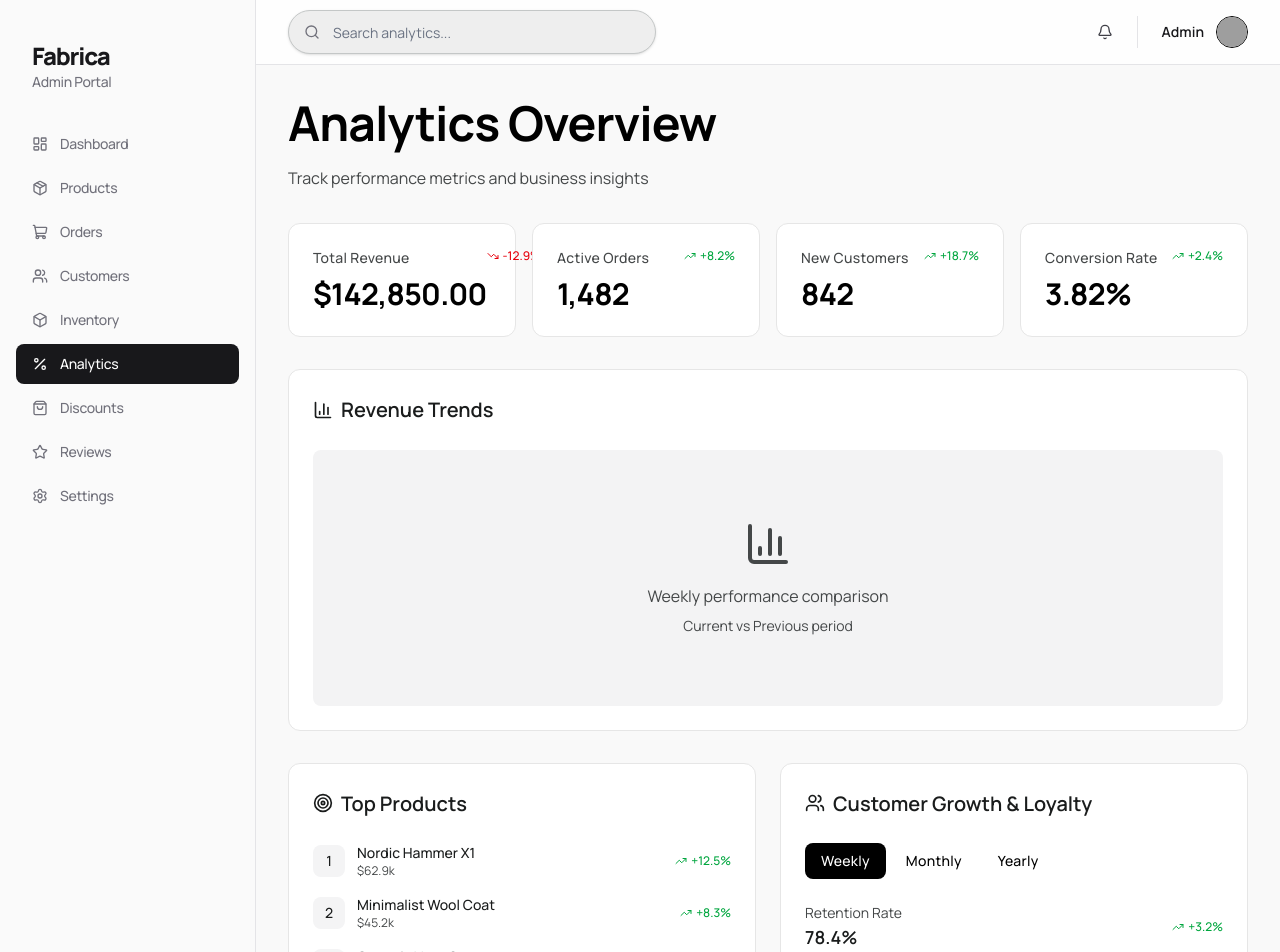
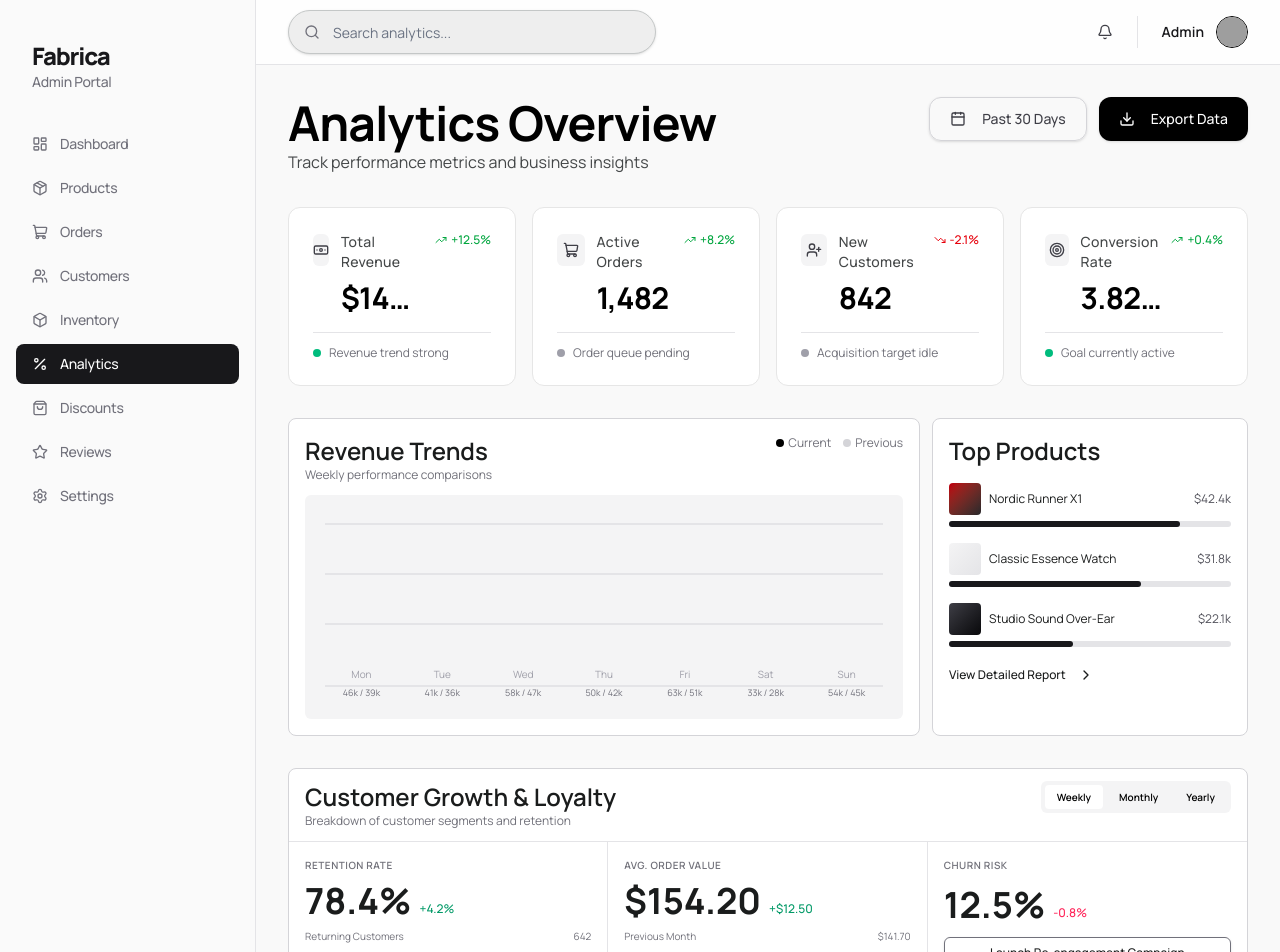
Before and after one commit to AneeshJustin/Fabrica, a React (Vite) app: page /analytics-u45-fabrica-admin in a window 1280 px wide. Shown: the top 952 px of the page. Built offline with nearby package versions, Linux system fonts and the light colour scheme; grey boxes are pictures that could not be loaded.

Commit message:
Analytics completed

```diff
--- a/src/screens/AnalyticsFabrica/AnalyticsFabrica.jsx
+++ b/src/screens/AnalyticsFabrica/AnalyticsFabrica.jsx
@@ -1,7 +1,10 @@
 import {
+  Banknote,
   BellIcon,
   BoxIcon,
+  CalendarIcon,
   ChevronRightIcon,
+  DownloadIcon,
   LayoutDashboardIcon,
   PackageIcon,
   PercentIcon,
@@ -10,8 +13,11 @@ import {
   SettingsIcon,
   ShoppingBagIcon,
   ShoppingCartIcon,
+  ShoppingCart,
   StarIcon,
+  UserPlus,
   UsersIcon,
+  Target,
   TrendingUpIcon,
   TrendingDownIcon,
   BarChart3Icon,
@@ -61,46 +67,55 @@ const keyMetrics = [
   {
     label: 'Total Revenue',
     value: '$142,850.00',
-    change: '-12.9%',
-    positive: false,
+    icon: Banknote,
+    change: '+12.5%',
+    positive: true,
+    statusText: 'Revenue trend strong',
+    statusActive: true,
   },
   {
     label: 'Active Orders',
     value: '1,482',
+    icon: ShoppingCart,
     change: '+8.2%',
     positive: true,
+    statusText: 'Order queue pending',
+    statusActive: false,
   },
   {
     label: 'New Customers',
     value: '842',
-    change: '+18.7%',
-    positive: true,
+    icon: UserPlus,
+    change: '-2.1%',
+    positive: false,
+    statusText: 'Acquisition target idle',
+    statusActive: false,
   },
   {
     label: 'Conversion Rate',
     value: '3.82%',
-    change: '+2.4%',
+    icon: Target,
+    change: '+0.4%',
     positive: true,
+    statusText: 'Goal currently active',
+    statusActive: true,
   },
 ];
 
 const topProducts = [
-  { name: 'Nordic Hammer X1', sales: '$62.9k', growth: '+12.5%' },
-  { name: 'Minimalist Wool Coat', sales: '$45.2k', growth: '+8.3%' },
-  { name: 'Ceramic Vase Set', sales: '$38.7k', growth: '-2.1%' },
-  { name: 'Leather Backpack', sales: '$29.4k', growth: '+15.8%' },
-  { name: 'Smart Watch Pro', sales: '$24.8k', growth: '+5.2%' },
+  { name: 'Nordic Runner X1', sales: '$42.4k', progress: 82, thumb: 'from-red-700 to-zinc-800' },
+  { name: 'Classic Essence Watch', sales: '$31.8k', progress: 68, thumb: 'from-zinc-100 to-zinc-200' },
+  { name: 'Studio Sound Over-Ear', sales: '$22.1k', progress: 44, thumb: 'from-zinc-700 to-zinc-950' },
 ];
 
-const customerMetrics = [
-  { label: 'Retention Rate', value: '78.4%', change: '+3.2%', positive: true },
-  {
-    label: 'Avg. Order Value',
-    value: '$154.20',
-    change: '-2.4%',
-    positive: false,
-  },
-  { label: 'Churn Risk', value: '12.5%', change: '-5.8%', positive: true },
+const revenueTrendData = [
+  { day: 'Mon', current: 46, previous: 39 },
+  { day: 'Tue', current: 41, previous: 36 },
+  { day: 'Wed', current: 58, previous: 47 },
+  { day: 'Thu', current: 50, previous: 42 },
+  { day: 'Fri', current: 63, previous: 51 },
+  { day: 'Sat', current: 33, previous: 28 },
+  { day: 'Sun', current: 54, previous: 45 },
 ];
 
 export const AnalyticsFabrica = () => {
@@ -185,7 +200,8 @@ export const AnalyticsFabrica = () => {
           </header>
           <main className="flex-1">
             <div className="mx-auto flex w-full max-w-[1200px] flex-col gap-8 p-4 sm:p-6 lg:p-8">
-              <div className="flex flex-col gap-4">
+              <div className="flex flex-col gap-4 sm:flex-row sm:items-start sm:justify-between">
+                <div>
                   <h1 className="text-4xl font-bold tracking-[-0.96px] text-black sm:text-5xl sm:leading-[52.8px]">
                     Analytics Overview
                   </h1>
@@ -193,25 +209,50 @@ export const AnalyticsFabrica = () => {
                     Track performance metrics and business insights
                   </p>
                 </div>
+                <div className="flex items-center gap-3">
+                  <Button
+                    type="button"
+                    variant="outline"
+                    className="h-11 rounded-xl border-zinc-300 px-5 text-sm text-zinc-700"
+                  >
+                    <CalendarIcon className="mr-2 h-4 w-4" />
+                    Past 30 Days
+                  </Button>
+                  <Button
+                    type="button"
+                    className="h-11 rounded-xl bg-black px-5 text-sm text-white hover:bg-black/90"
+                  >
+                    <DownloadIcon className="mr-2 h-4 w-4" />
+                    Export Data
+                  </Button>
+                </div>
+              </div>
 
               <div className="grid grid-cols-1 gap-4 sm:grid-cols-2 lg:grid-cols-4">
-                {keyMetrics.map((metric) => (
+                {keyMetrics.map((metric) => {
+                  const MetricIcon = metric.icon;
+                  return (
                   <Card
                     key={metric.label}
                     className="rounded-xl border-[#e6e6e6] bg-white shadow-none"
                   >
                     <CardContent className="p-6">
-                      <div className="flex items-start justify-between">
-                        <div>
+                      <div className="flex min-h-[84px] items-start justify-between gap-2">
+                        <div className="flex min-w-0 flex-1 items-start gap-3">
+                          <div className="mt-0.5 flex h-8 w-8 items-center justify-center rounded-md bg-zinc-100 text-zinc-700">
+                            <MetricIcon className="h-4 w-4" />
+                          </div>
+                          <div className="min-w-0">
                             <p className="text-sm font-medium tracking-[0.28px] text-[#444748]">
                               {metric.label}
                             </p>
-                          <p className="mt-2 text-3xl font-bold tracking-[-0.72px] text-black">
+                            <p className="mt-2 truncate text-2xl font-bold tracking-[-0.72px] text-black lg:text-3xl">
                               {metric.value}
                             </p>
                           </div>
+                        </div>
                         <div
-                          className={`flex items-center gap-1 text-xs font-medium ${
+                          className={`shrink-0 whitespace-nowrap text-right flex items-center gap-1 text-xs font-medium ${
                             metric.positive ? 'text-green-600' : 'text-red-600'
                           }`}
                         >
@@ -223,156 +264,182 @@ export const AnalyticsFabrica = () => {
                           {metric.change}
                         </div>
                       </div>
+                      <div className="mb-3 mt-4 w-full border-t border-zinc-200" />
+                      <div className="flex items-center gap-2">
+                        <span
+                          className={`h-2 w-2 rounded-full ${
+                            metric.statusActive ? 'bg-emerald-500' : 'bg-zinc-400'
+                          }`}
+                        />
+                        <span className="text-xs text-[#71717A]">
+                          {metric.statusText}
+                        </span>
+                      </div>
                     </CardContent>
                   </Card>
-                ))}
+                  );
+                })}
               </div>
 
-              <Card className="rounded-xl border-[#e6e6e6] bg-white shadow-none">
-                <CardContent className="p-6">
-                  <div className="flex items-center gap-2 mb-6">
-                    <BarChart3Icon className="h-5 w-5 text-[#1a1c1c]" />
-                    <h2 className="text-xl font-semibold leading-[31.2px] text-[#1a1c1c]">
-                      Revenue Trends
-                    </h2>
+              <div className="grid grid-cols-1 gap-3 lg:grid-cols-[2fr_1fr]">
+                <Card className="rounded-lg border-[#d4d4d8] bg-white shadow-none">
+                  <CardContent className="p-4">
+                    <div className="mb-3 flex items-start justify-between">
+                      <div>
+                        <h2 className="text-2xl font-semibold text-[#1a1c1c]">Revenue Trends</h2>
+                        <p className="text-xs text-[#71717A]">Weekly performance comparisons</p>
                       </div>
-                  <div className="h-64 bg-[#f3f3f4] rounded-lg flex items-center justify-center">
-                    <div className="text-center">
-                      <BarChart3Icon className="h-12 w-12 text-[#444748] mx-auto mb-4" />
-                      <p className="text-[#444748]">
-                        Weekly performance comparison
-                      </p>
-                      <p className="text-sm text-[#444748] mt-2">
-                        Current vs Previous period
-                      </p>
+                      <div className="flex items-center gap-3 text-xs text-[#71717A]">
+                        <span className="flex items-center gap-1">
+                          <span className="h-2 w-2 rounded-full bg-black" />
+                          Current
+                        </span>
+                        <span className="flex items-center gap-1">
+                          <span className="h-2 w-2 rounded-full bg-zinc-300" />
+                          Previous
+                        </span>
+                      </div>
+                    </div>
+                    <div className="relative h-56 rounded-md bg-[#f4f4f5] px-5 pb-5 pt-6">
+                      <div className="absolute inset-x-5 top-7 h-0.5 bg-zinc-200" />
+                      <div className="absolute inset-x-5 top-[78px] h-0.5 bg-zinc-200" />
+                      <div className="absolute inset-x-5 top-[128px] h-0.5 bg-zinc-200" />
+                      <div className="absolute inset-x-5 bottom-8 h-0.5 bg-zinc-200" />
+                      <div className="flex h-full items-end justify-between gap-2">
+                        {revenueTrendData.map((item) => (
+                          <div key={item.day} className="flex w-full flex-col items-center justify-end gap-1">
+                            <div className="flex h-[78%] w-full items-end justify-center gap-1">
+                              <div
+                                className="w-[44%] rounded-t bg-zinc-400/70"
+                                style={{ height: `${Math.max(20, item.previous)}%` }}
+                              />
+                              <div
+                                className="w-[44%] rounded-t bg-zinc-900"
+                                style={{ height: `${item.current}%` }}
+                              />
+                            </div>
+                            <span className="text-[10px] text-zinc-400">{item.day}</span>
+                            <span className="text-[9px] text-zinc-500">{item.current}k / {item.previous}k</span>
+                          </div>
+                        ))}
                       </div>
                     </div>
                   </CardContent>
                 </Card>
 
-              <div className="grid grid-cols-1 gap-6 lg:grid-cols-2">
-                <Card className="rounded-xl border-[#e6e6e6] bg-white shadow-none">
-                  <CardContent className="p-6">
-                    <div className="flex items-center gap-2 mb-6">
-                      <TargetIcon className="h-5 w-5 text-[#1a1c1c]" />
-                      <h2 className="text-xl font-semibold leading-[31.2px] text-[#1a1c1c]">
-                        Top Products
-                      </h2>
+                <Card className="rounded-lg border-[#d4d4d8] bg-white shadow-none">
+                  <CardContent className="p-4">
+                    <h2 className="mb-4 text-2xl font-semibold text-[#1a1c1c]">Top Products</h2>
+                    <div className="space-y-4">
+                      {topProducts.map((product) => (
+                        <div key={product.name} className="space-y-1.5">
+                          <div className="flex items-center gap-2">
+                            <div className={`h-8 w-8 rounded bg-linear-to-br ${product.thumb}`} />
+                            <p className="flex-1 truncate text-xs text-[#1a1c1c]">{product.name}</p>
+                            <span className="text-xs text-[#52525B]">{product.sales}</span>
                           </div>
-                    <div className="space-y-4">
-                      {topProducts.map((product, index) => (
+                          <div className="h-1.5 w-full rounded-full bg-zinc-200">
                             <div
-                          key={index}
-                          className="flex items-center justify-between"
-                        >
-                          <div className="flex items-center gap-3">
-                            <div className="flex items-center justify-center w-8 h-8 rounded-lg bg-zinc-100 text-sm font-medium text-[#1a1c1c]">
-                              {index + 1}
-                            </div>
-                            <div>
-                              <p className="text-sm font-medium text-[#1a1c1c]">
-                                {product.name}
-                              </p>
-                              <p className="text-xs text-[#444748]">
-                                {product.sales}
-                              </p>
-                            </div>
-                          </div>
-                          <div
-                            className={`flex items-center gap-1 text-xs font-medium ${
-                              product.growth.startsWith('+')
-                                ? 'text-green-600'
-                                : 'text-red-600'
-                            }`}
-                          >
-                            <TrendingUpIcon className="h-3 w-3" />
-                            {product.growth}
+                              className="h-full rounded-full bg-zinc-900"
+                              style={{ width: `${product.progress}%` }}
+                            />
                           </div>
                         </div>
                       ))}
                     </div>
+                    <Button
+                      type="button"
+                      variant="ghost"
+                      className="mt-5 h-auto p-0 text-xs text-[#1a1c1c] hover:bg-transparent"
+                    >
+                      View Detailed Report
+                      <ChevronRightIcon className="ml-1 h-3 w-3" />
+                    </Button>
                   </CardContent>
                 </Card>
+              </div>
 
-                <Card className="rounded-xl border-[#e6e6e6] bg-white shadow-none">
-                  <CardContent className="p-6">
-                    <div className="flex items-center gap-2 mb-6">
-                      <UsersIcon className="h-5 w-5 text-[#1a1c1c]" />
-                      <h2 className="text-xl font-semibold leading-[31.2px] text-[#1a1c1c]">
-                        Customer Growth & Loyalty
-                      </h2>
+              <Card className="rounded-lg border-[#d4d4d8] bg-white shadow-none">
+                <CardContent className="p-0">
+                  <div className="flex items-start justify-between border-b border-zinc-200 px-4 py-3">
+                    <div>
+                      <h2 className="text-2xl font-semibold text-[#1a1c1c]">Customer Growth & Loyalty</h2>
+                      <p className="text-xs text-[#71717A]">Breakdown of customer segments and retention</p>
                     </div>
-                    <div className="space-y-6">
-                      <div className="flex flex-wrap gap-2">
                     <ToggleGroup
                       type="single"
                       value={selectedPeriod}
                       onValueChange={(value) => {
                         if (value) setSelectedPeriod(value);
                       }}
-                          className="justify-start"
+                      className="justify-start rounded-md bg-zinc-100 p-1"
                     >
                       <ToggleGroupItem
                         value="Weekly"
-                            className="h-auto rounded-lg px-4 py-2 text-sm font-medium tracking-[0.28px] data-[state=on]:bg-black data-[state=on]:text-white"
+                        className="h-6 rounded px-3 text-[10px] font-semibold data-[state=on]:bg-white data-[state=on]:text-black"
                       >
                         Weekly
                       </ToggleGroupItem>
                       <ToggleGroupItem
                         value="Monthly"
-                            className="h-auto rounded-lg px-4 py-2 text-sm font-medium tracking-[0.28px] data-[state=on]:bg-black data-[state=on]:text-white"
+                        className="h-6 rounded px-3 text-[10px] font-semibold data-[state=on]:bg-white data-[state=on]:text-black"
                       >
                         Monthly
                       </ToggleGroupItem>
                       <ToggleGroupItem
                         value="Yearly"
-                            className="h-auto rounded-lg px-4 py-2 text-sm font-medium tracking-[0.28px] data-[state=on]:bg-black data-[state=on]:text-white"
+                        className="h-6 rounded px-3 text-[10px] font-semibold data-[state=on]:bg-white data-[state=on]:text-black"
                       >
                         Yearly
                       </ToggleGroupItem>
                     </ToggleGroup>
                   </div>
-                      <div className="space-y-4">
-                        {customerMetrics.map((metric) => (
-                          <div
-                            key={metric.label}
-                            className="flex items-center justify-between"
-                          >
-                            <div>
-                              <p className="text-sm text-[#444748]">
-                                {metric.label}
-                              </p>
-                              <p className="text-lg font-semibold text-[#1a1c1c]">
-                                {metric.value}
-                              </p>
+                  <div className="grid grid-cols-1 divide-y divide-zinc-200 md:grid-cols-3 md:divide-x md:divide-y-0">
+                    <div className="space-y-2 px-4 py-4">
+                      <p className="text-[10px] font-semibold uppercase tracking-[0.5px] text-[#71717A]">Retention Rate</p>
+                      <div className="flex items-end gap-2">
+                        <p className="text-4xl font-bold text-[#1a1c1c]">78.4%</p>
+                        <span className="pb-1 text-xs font-medium text-emerald-600">+4.2%</span>
                       </div>
-                            <div
-                              className={`flex items-center gap-1 text-xs font-medium ${
-                                metric.positive
-                                  ? 'text-green-600'
-                                  : 'text-red-600'
-                              }`}
-                            >
-                              {metric.positive ? (
-                                <TrendingUpIcon className="h-3 w-3" />
-                              ) : (
-                                <TrendingDownIcon className="h-3 w-3" />
-                              )}
-                              {metric.change}
+                      <div className="flex items-center justify-between text-[10px] text-[#71717A]">
+                        <span>Returning Customers</span>
+                        <span>642</span>
+                      </div>
+                      <div className="h-1 w-full rounded-full bg-zinc-200">
+                        <div className="h-full w-[78%] rounded-full bg-zinc-900" />
                       </div>
                     </div>
-                        ))}
+                    <div className="space-y-2 px-4 py-4">
+                      <p className="text-[10px] font-semibold uppercase tracking-[0.5px] text-[#71717A]">Avg. Order Value</p>
+                      <div className="flex items-end gap-2">
+                        <p className="text-4xl font-bold text-[#1a1c1c]">$154.20</p>
+                        <span className="pb-1 text-xs font-medium text-emerald-600">+$12.50</span>
+                      </div>
+                      <div className="flex items-center justify-between text-[10px] text-[#71717A]">
+                        <span>Previous Month</span>
+                        <span>$141.70</span>
+                      </div>
+                      <div className="h-1 w-full rounded-full bg-zinc-200">
+                        <div className="h-full w-[62%] rounded-full bg-zinc-900" />
+                      </div>
+                    </div>
+                    <div className="space-y-3 px-4 py-4">
+                      <p className="text-[10px] font-semibold uppercase tracking-[0.5px] text-[#71717A]">Churn Risk</p>
+                      <div className="flex items-end gap-2">
+                        <p className="text-4xl font-bold text-[#1a1c1c]">12.5%</p>
+                        <span className="pb-1 text-xs font-medium text-rose-500">-0.8%</span>
                       </div>
                       <Button
                         type="button"
-                        className="w-full h-auto rounded-lg bg-black px-6 py-3 text-sm font-medium tracking-[0.28px] text-white hover:bg-black/90"
+                        variant="outline"
+                        className="h-8 w-full rounded-md border-zinc-500 text-xs text-[#1a1c1c]"
                       >
                         Launch Re-engagement Campaign
                       </Button>
                     </div>
+                  </div>
                 </CardContent>
               </Card>
-              </div>
             </div>
           </main>
         </div>
```
Lines whose indentation alone changed are shown as unchanged.
